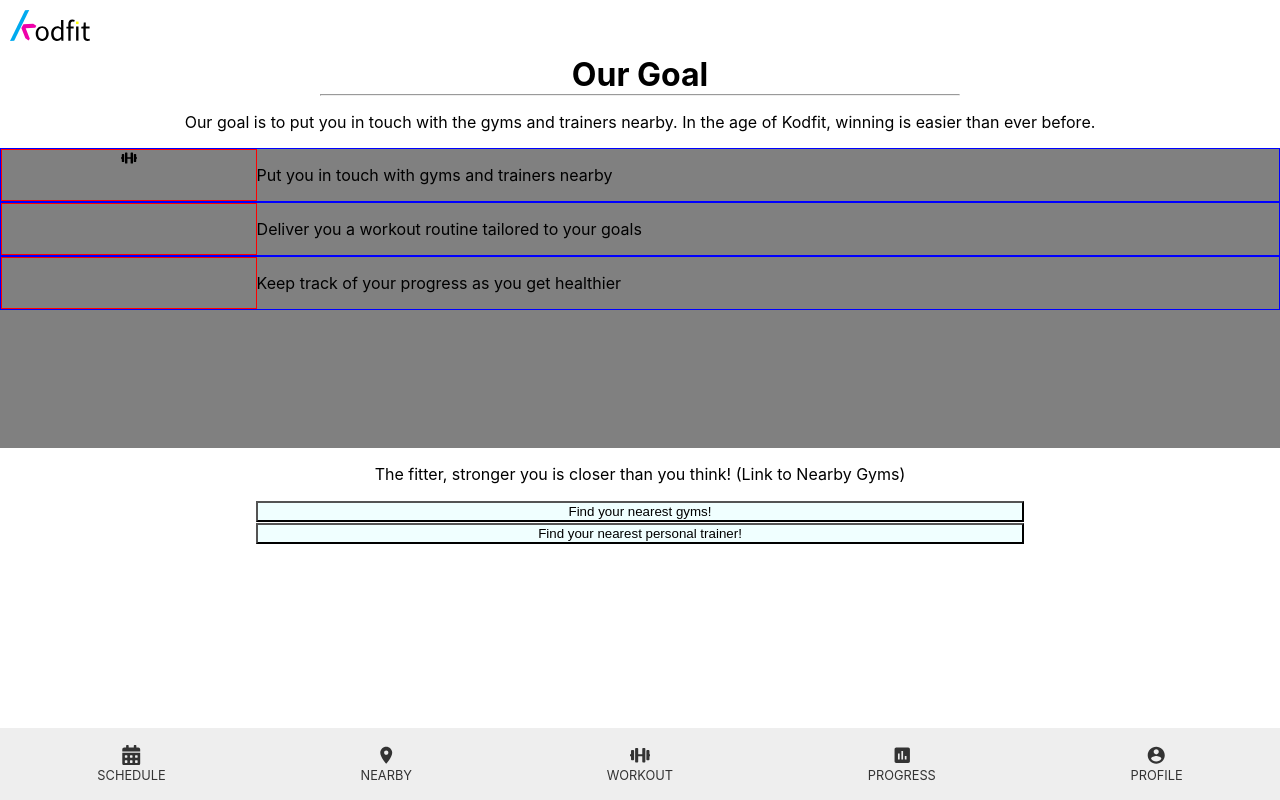
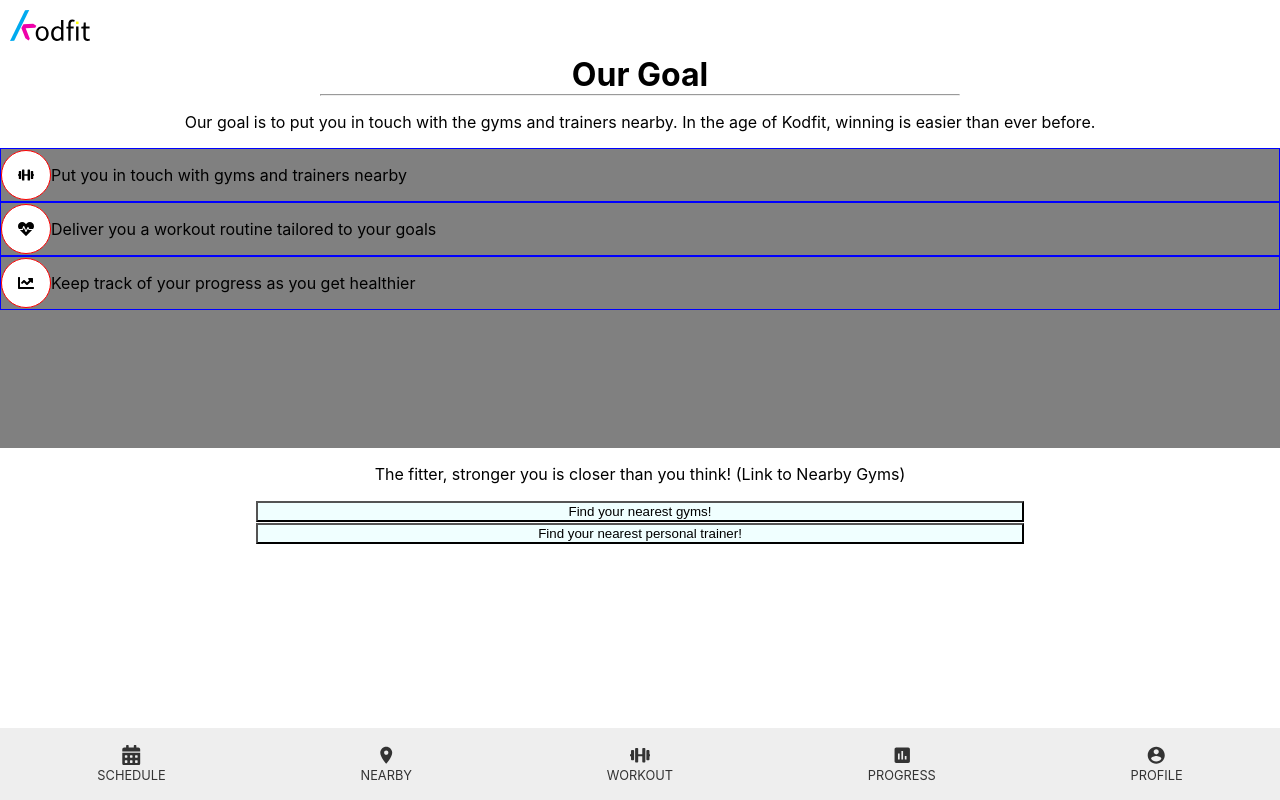
Before and after one commit to phapsides/kodfit, a React (Create React App) app: page /our-goal in a window 1280 px wide. Built offline with nearby package versions, Linux system fonts and the light colour scheme.

Commit message:
feat: Import icons from react-icons

```diff
--- a/src/LandingPage/OurGoal/OurGoal.css
+++ b/src/LandingPage/OurGoal/OurGoal.css
@@ -20,11 +20,18 @@
 .OurGoal .container .iconAndText {
     border: thin blue solid;
     display: flex;
+    align-items: center;
 }
 
 .OurGoal .container .iconAndText .icon {
+    display: flex;
+    align-items: center;
+    justify-content: center;
     border: thin red solid;
-    width: 20%;
+    border-radius: 50%;
+    background-color: white;
+    width: 50px;
+    height: 50px;
 
 }
 
--- a/src/LandingPage/OurGoal/OurGoal.js
+++ b/src/LandingPage/OurGoal/OurGoal.js
@@ -3,9 +3,7 @@ import "./OurGoal.css";
 // import motivational from "../../common/images/ourGoal-motivational.jpg";
 // import jogger from "../../common/images/female-jogger.jpg";
 // import swimmer from "../../common/images/ourGoal-swimming.jpg";
-import { FaDumbbell } from "react-icons/fa";
-import { ReactComponent as progressIcon } from "../../common/images/progress-icon.svg";
-import { ReactComponent as heartbeatIcon } from "../../common/images/heartbeat-icon.svg";
+import { FaDumbbell, FaChartLine, FaHeartbeat } from "react-icons/fa";
 
 export default function OurGoal() {
   return (
@@ -26,12 +24,14 @@ export default function OurGoal() {
           <p>Put you in touch with gyms and trainers nearby</p>
         </div>
         <div className="iconAndText">
-          <div className="icon"><heartbeatIcon /></div>
+          {/* <div className="icon"><FaHeartbeat /></div> */}
+          <div className="icon"><FaHeartbeat /></div>
           <p>Deliver you a workout routine tailored to your goals</p>
         </div>
         <div className="iconAndText">
           <div className="icon">
-            <progressIcon />
+            {/* <ProgressIcon /> */}
+            <FaChartLine />
           </div>
           <p>Keep track of your progress as you get healthier</p>
         </div>
```
